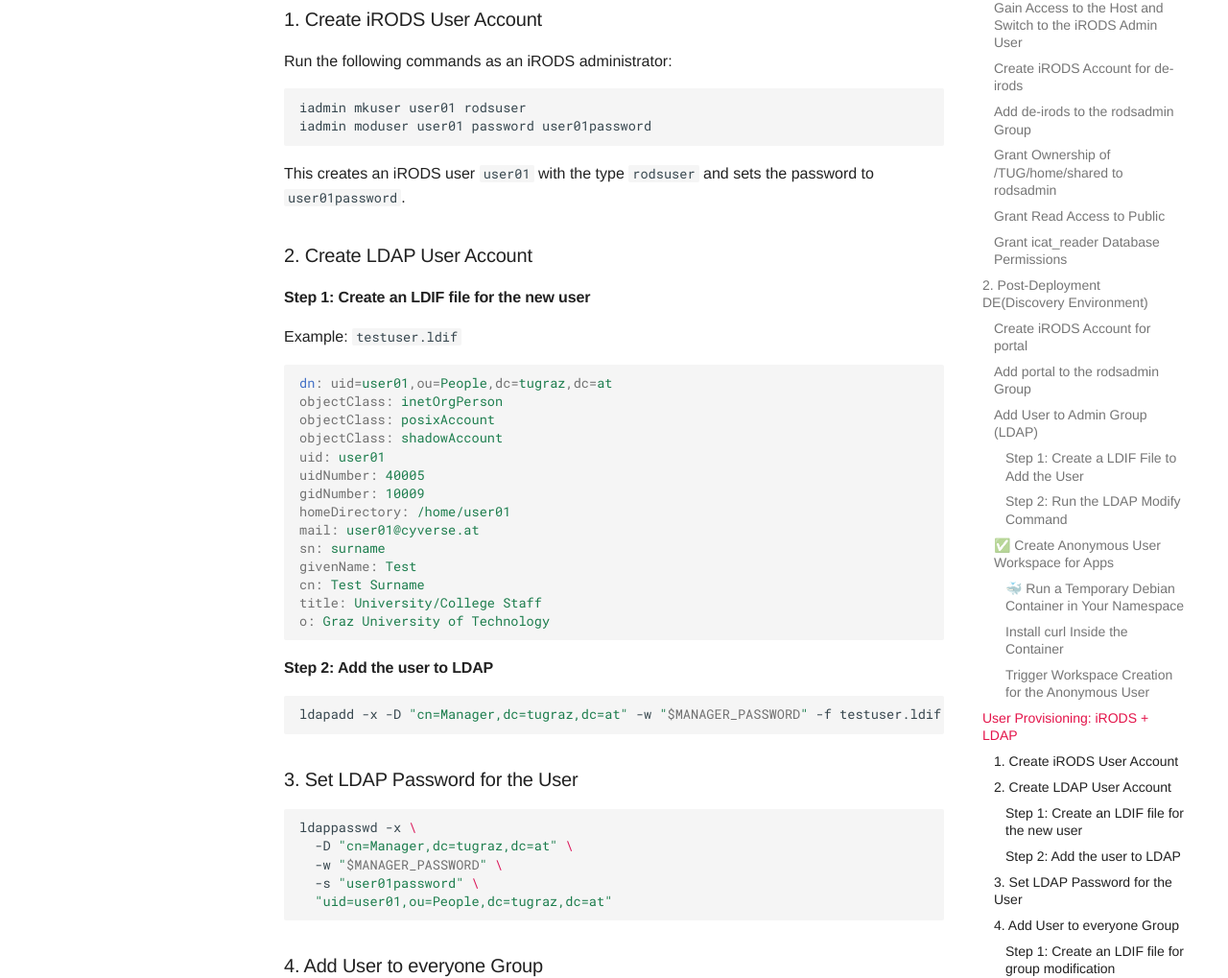
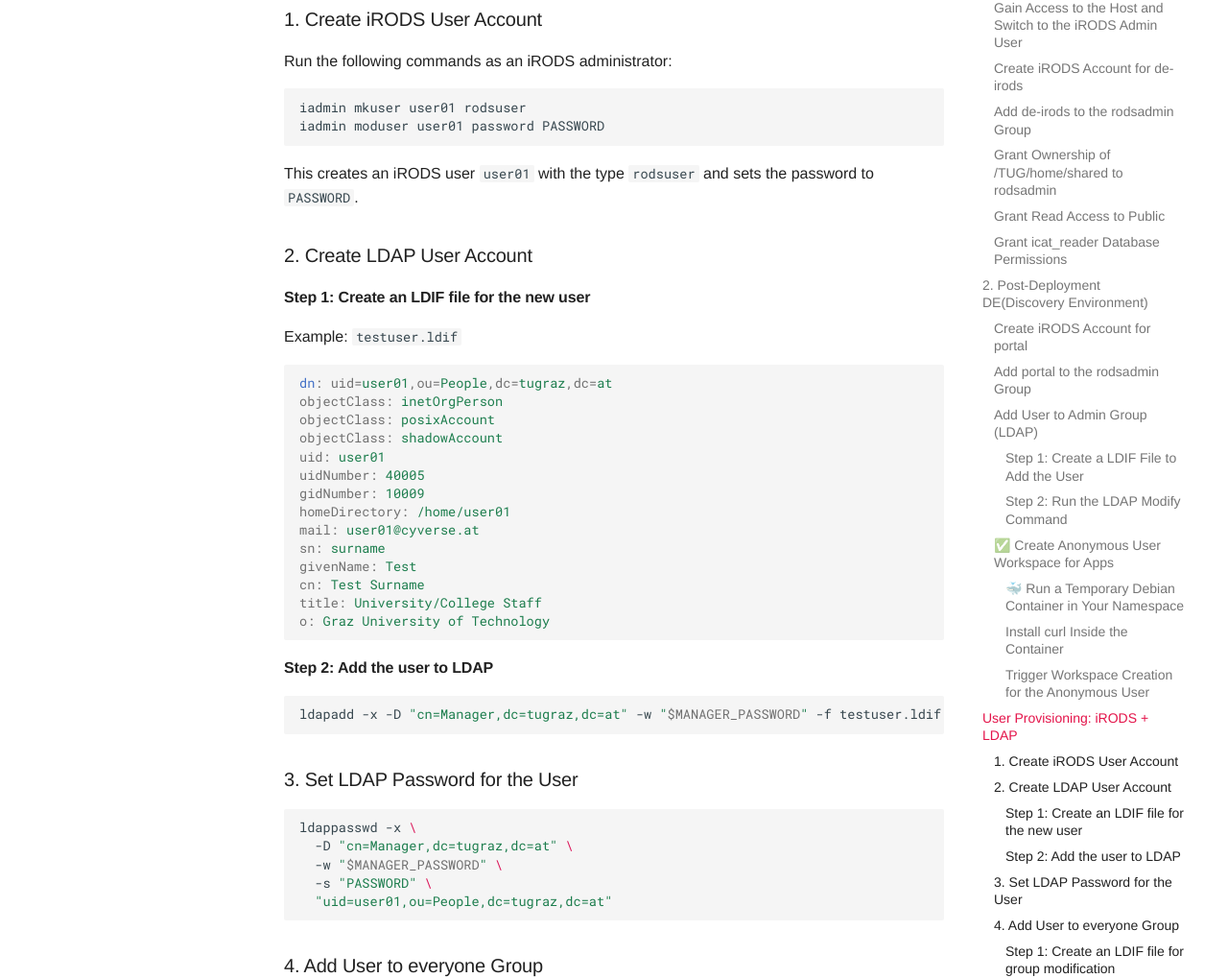
Before and after one commit to cyverse-austria/docs, an MkDocs documentation site: the page built from docs/others/main.md, in a window 1280 px wide and 1400 px high, scrolled down 2728 px. Shown: the part 138-1157 px from the top of the window at 96% size. Built offline with MkDocs 1.6.1 and Material for MkDocs 9.7.7, drawn with Linux system fonts in a browser that asks for light colours.

Commit message:
docs: other

````diff
--- a/docs/others/main.md
+++ b/docs/others/main.md
@@ -129,9 +129,9 @@ Run the following commands as an iRODS administrator:
 
 ```bash
 iadmin mkuser user01 rodsuser
-iadmin moduser user01 password user01password
+iadmin moduser user01 password PASSWORD
 ```
-This creates an iRODS user `user01` with the type `rodsuser` and sets the password to `user01password`.
+This creates an iRODS user `user01` with the type `rodsuser` and sets the password to `PASSWORD`.
 
 ### 2. Create LDAP User Account
 
@@ -165,7 +165,7 @@ ldapadd -x -D "cn=Manager,dc=tugraz,dc=at" -w "$MANAGER_PASSWORD" -f testuser.ld
 ldappasswd -x \
   -D "cn=Manager,dc=tugraz,dc=at" \
   -w "$MANAGER_PASSWORD" \
-  -s "user01password" \
+  -s "PASSWORD" \
   "uid=user01,ou=People,dc=tugraz,dc=at"
 ```
 
````
